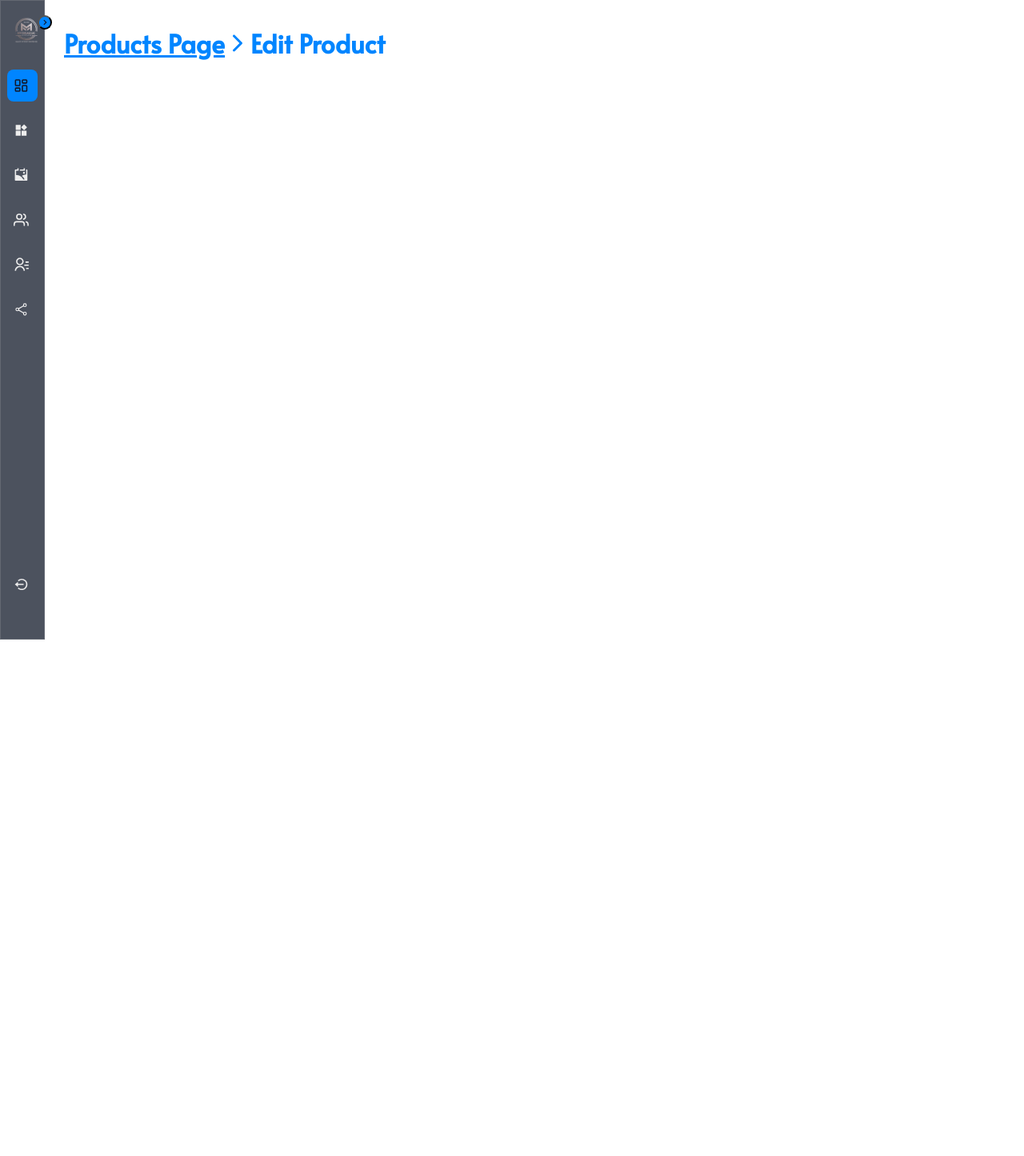
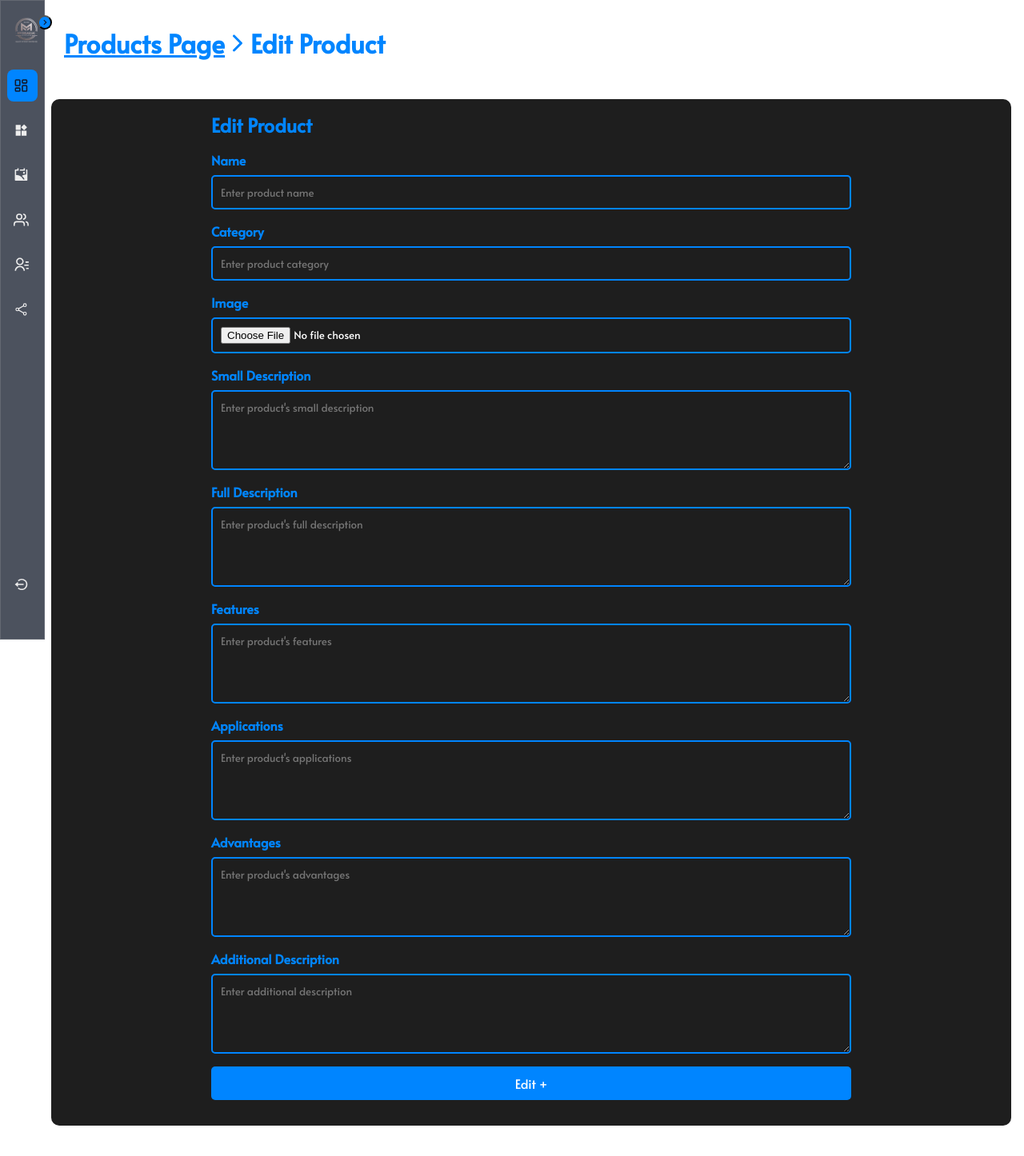
Before and after one commit to adityasharma0131/M.K-Hydraulics, a React (Vite) app in the folder client/: page /product-operation/edit-product in a window 1280 px wide. Shown: the whole page at 80% size. Before the commit the page ends 800 px from the top, so only its background shows below. Built offline with nearby package versions, Linux system fonts and the light colour scheme.

Commit message:
edit page created successfully and modification to the add pages

```diff
--- a/client/src/pages/AddCategory.jsx
+++ b/client/src/pages/AddCategory.jsx
@@ -20,7 +20,7 @@ const AddCategory = () => {
       <div className="tables-area">
         <div className="recent-queries">
           <div className="operation-header">
-            <h1 className="heading">Categories</h1>
+            <h1 className="heading">Add new Category</h1>
           </div>
           <table className="modern-table">
             <thead>
--- a/client/src/pages/AddGallery.jsx
+++ b/client/src/pages/AddGallery.jsx
@@ -20,7 +20,7 @@ const AddGallery = () => {
       <div className="tables-area">
         <div className="recent-queries">
           <div className="operation-header">
-            <h1 className="heading">Image</h1>
+            <h1 className="heading">Add new Image</h1>
           </div>
           <table className="modern-table">
             <thead>
--- a/client/src/pages/AddUsers.jsx
+++ b/client/src/pages/AddUsers.jsx
@@ -19,7 +19,7 @@ const AddUsers = () => {
       <div className="tables-area">
         <div className="recent-queries">
           <div className="operation-header">
-            <h1 className="heading">User</h1>
+            <h1 className="heading">Add new User</h1>
           </div>
           <table className="modern-table">
             <thead>
--- a/client/src/pages/EditCategory.jsx
+++ b/client/src/pages/EditCategory.jsx
@@ -15,6 +15,38 @@ const EditCategory = () => {
           </h1>
         </div>
       </div>
+
+      <div className="tables-area">
+        <div className="recent-queries">
+          <div className="operation-header">
+            <h1 className="heading">Edit Categories</h1>
+          </div>
+          <table className="modern-table">
+            <thead>
+              <tr>
+                <th>Name</th>
+
+                <th>Operation</th>
+              </tr>
+            </thead>
+            <tbody>
+              <tr>
+                <td>
+                  <input
+                    type="text"
+                    name="category-name"
+                    className="dash-input"
+                    placeholder="Enter category name"
+                  />{" "}
+                </td>
+                <td>
+                  <button className="add">Edit +</button>
+                </td>
+              </tr>
+            </tbody>
+          </table>
+        </div>
+      </div>
     </>
   );
 };
--- a/client/src/pages/EditProduct.jsx
+++ b/client/src/pages/EditProduct.jsx
@@ -15,6 +15,89 @@ const EditCategory = () => {
           </h1>
         </div>
       </div>
+
+      <div className="form-area">
+        <div className="form-section">
+          <div className="form-header">
+            <h1 className="heading">Edit Product</h1>
+          </div>
+          <ul className="form-list">
+            <li className="form-item">
+              <label className="form-label">Name</label>
+              <input
+                type="text"
+                name="product-name"
+                className="form-input"
+                placeholder="Enter product name"
+              />
+            </li>
+            <li className="form-item">
+              <label className="form-label">Category</label>
+              <input
+                type="text"
+                name="product-category"
+                className="form-input"
+                placeholder="Enter product category"
+              />
+            </li>
+            <li className="form-item">
+              <label className="form-label">Image</label>
+              <input type="file" name="product-img" className="form-input" />
+            </li>
+            <li className="form-item">
+              <label className="form-label">Small Description</label>
+              <textarea
+                name="product-sdesc"
+                className="form-textarea"
+                placeholder="Enter product's small description"
+              ></textarea>
+            </li>
+            <li className="form-item">
+              <label className="form-label">Full Description</label>
+              <textarea
+                name="product-fdesc"
+                className="form-textarea"
+                placeholder="Enter product's full description"
+              ></textarea>
+            </li>
+            <li className="form-item">
+              <label className="form-label">Features</label>
+              <textarea
+                name="product-features"
+                className="form-textarea"
+                placeholder="Enter product's features"
+              ></textarea>
+            </li>
+            <li className="form-item">
+              <label className="form-label">Applications</label>
+              <textarea
+                name="product-applications"
+                className="form-textarea"
+                placeholder="Enter product's applications"
+              ></textarea>
+            </li>
+            <li className="form-item">
+              <label className="form-label">Advantages</label>
+              <textarea
+                name="product-advantages"
+                className="form-textarea"
+                placeholder="Enter product's advantages"
+              ></textarea>
+            </li>
+            <li className="form-item">
+              <label className="form-label">Additional Description</label>
+              <textarea
+                name="product-adddesc"
+                className="form-textarea"
+                placeholder="Enter additional description"
+              ></textarea>
+            </li>
+            <li className="form-item">
+              <button className="add">Edit +</button>
+            </li>
+          </ul>
+        </div>
+      </div>
     </>
   );
 };
--- a/client/src/pages/EditSocials.jsx
+++ b/client/src/pages/EditSocials.jsx
@@ -15,6 +15,39 @@ const EditSocials = () => {
           </h1>
         </div>
       </div>
+
+      <div className="tables-area">
+        <div className="recent-queries">
+          <div className="operation-header">
+            <h1 className="heading">Edit Social</h1>
+          </div>
+          <table className="modern-table">
+            <thead>
+              <tr>
+                <th>Name</th>
+                <th>Link</th>
+                <th>Operation</th>
+              </tr>
+            </thead>
+            <tbody>
+              <tr>
+                <td>Social Name</td>
+                <td>
+                  <input
+                    type="email"
+                    name="user-email"
+                    className="dash-input"
+                    placeholder="Enter link"
+                  />{" "}
+                </td>
+                <td>
+                  <button className="add">Edit +</button>
+                </td>
+              </tr>
+            </tbody>
+          </table>
+        </div>
+      </div>
     </>
   );
 };
--- a/client/src/pages/EditUser.jsx
+++ b/client/src/pages/EditUser.jsx
@@ -11,8 +11,58 @@ const EditUser = () => {
               Users Page
             </Link>
             <IoIosArrowForward />
-            Edit Product
+            Edit User
           </h1>
+        </div>
+      </div>
+
+      <div className="tables-area">
+        <div className="recent-queries">
+          <div className="operation-header">
+            <h1 className="heading">Edit User</h1>
+          </div>
+          <table className="modern-table">
+            <thead>
+              <tr>
+                <th>Name</th>
+                <th>Email</th>
+                <th>Password</th>
+
+                <th>Operation</th>
+              </tr>
+            </thead>
+            <tbody>
+              <tr>
+                <td>
+                  <input
+                    type="text"
+                    name="user-name"
+                    className="dash-input"
+                    placeholder="Enter user name"
+                  />{" "}
+                </td>
+                <td>
+                  <input
+                    type="email"
+                    name="user-email"
+                    className="dash-input"
+                    placeholder="Enter user email"
+                  />{" "}
+                </td>
+                <td>
+                  <input
+                    type="password"
+                    name="category-psswd"
+                    className="dash-input"
+                    placeholder="*********"
+                  />{" "}
+                </td>
+                <td>
+                  <button className="add">Edit +</button>
+                </td>
+              </tr>
+            </tbody>
+          </table>
         </div>
       </div>
     </>
```
